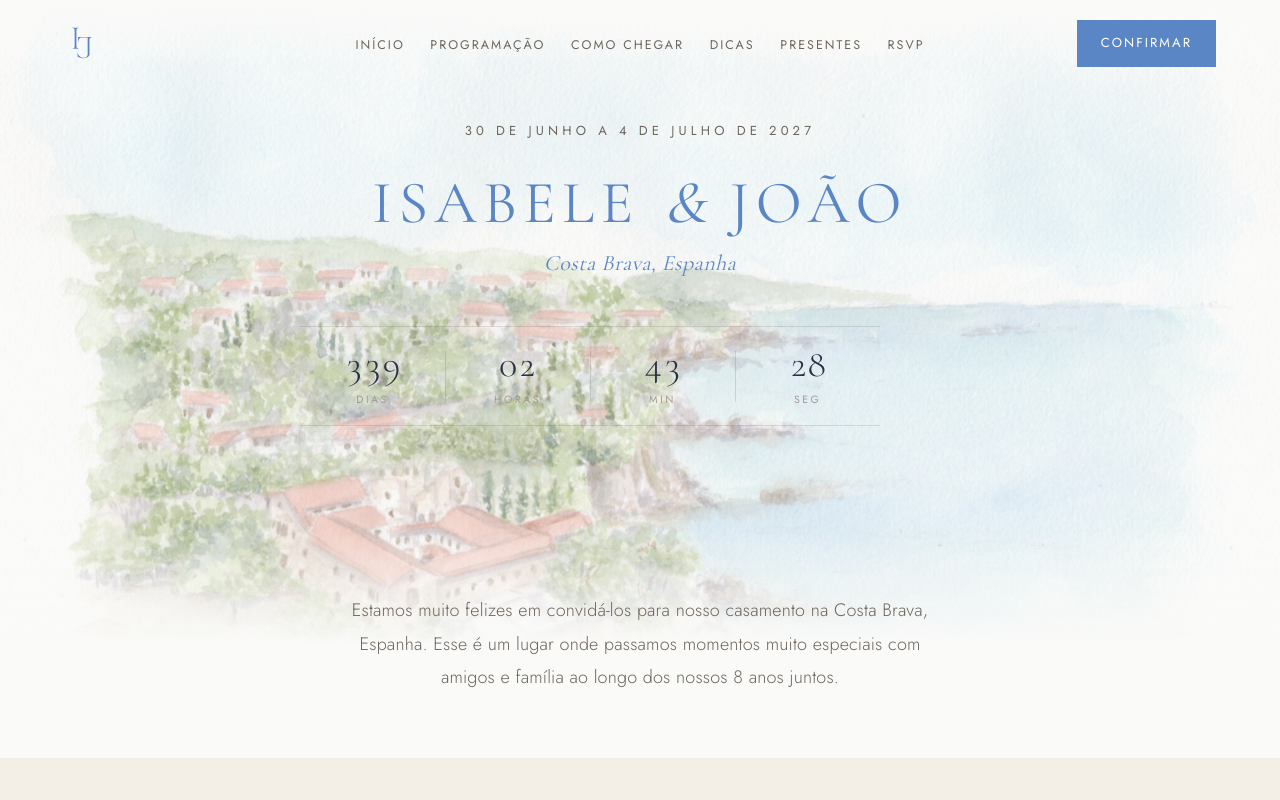
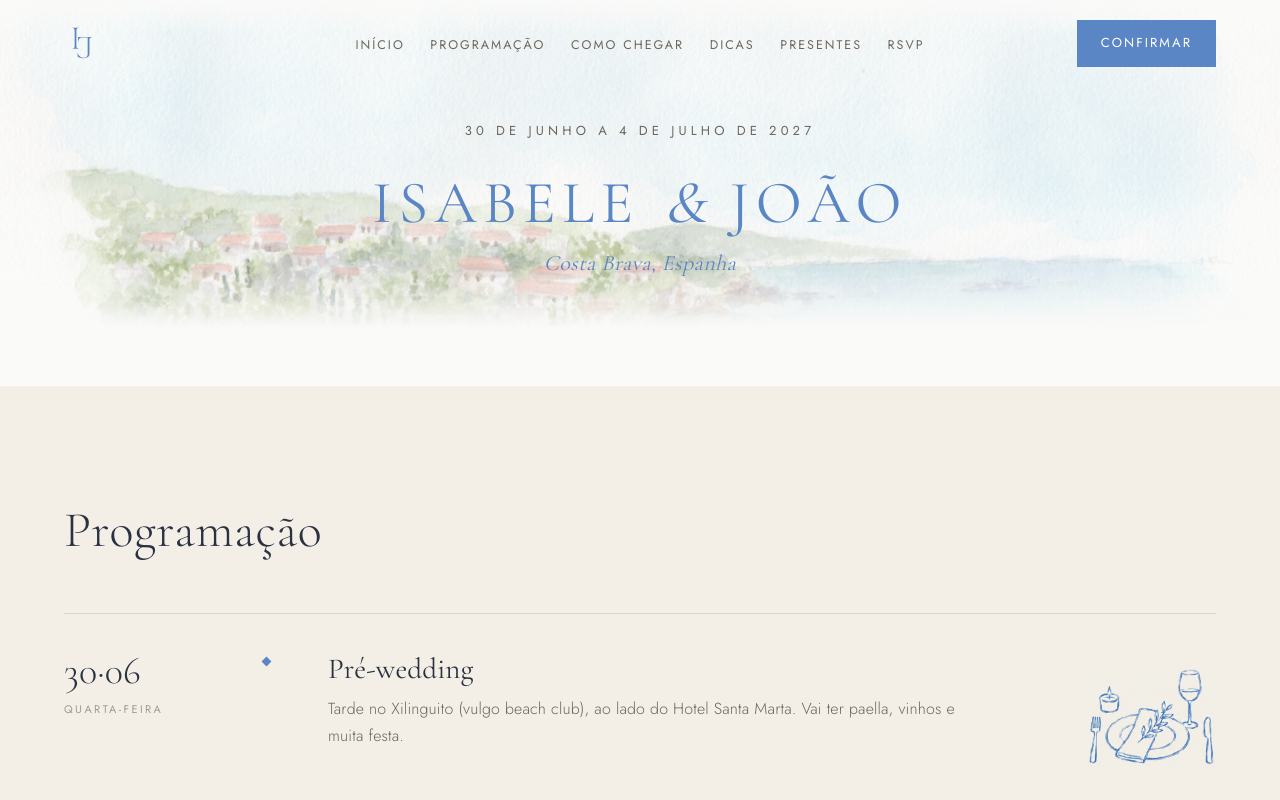
Before and after one commit to bf-hash/casamento-isabele-joao, a Next.js app: page / in a window 1280 px wide. Shown: the top 800 px of the page. Built offline with nearby package versions, Linux system fonts and the light colour scheme.

Commit message:
Remove welcome message and countdown timer

```diff
--- a/src/app/page.tsx
+++ b/src/app/page.tsx
@@ -1,6 +1,5 @@
 import Header from "@/components/Header";
 import Hero from "@/components/Hero";
-import Welcome from "@/components/Welcome";
 import Program from "@/components/Program";
 import HowToGet from "@/components/HowToGet";
 import Tips from "@/components/Tips";
@@ -15,7 +14,6 @@ export default function Home() {
         <div className="ij-hero-welcome">
           <div className="ij-hero-art" aria-hidden="true" />
           <Hero />
-          <Welcome />
         </div>
         <Program />
         <HowToGet />
--- a/src/components/Countdown.tsx
+++ /dev/null
@@ -1,47 +0,0 @@
-"use client";
-
-import { useState, useEffect } from "react";
-
-const TARGET = new Date("2027-07-01T15:00:00");
-
-function calc() {
-  const diff = Math.max(0, TARGET.getTime() - Date.now());
-  return {
-    d: Math.floor(diff / 864e5),
-    h: Math.floor((diff % 864e5) / 36e5),
-    m: Math.floor((diff % 36e5) / 6e4),
-    s: Math.floor((diff % 6e4) / 1e3),
-  };
-}
-
-const UNITS: [keyof ReturnType<typeof calc>, string][] = [
-  ["d", "dias"],
-  ["h", "horas"],
-  ["m", "min"],
-  ["s", "seg"],
-];
-
-export default function Countdown() {
-  const [t, setT] = useState<ReturnType<typeof calc> | null>(null);
-
-  useEffect(() => {
-    setT(calc());
-    const id = setInterval(() => setT(calc()), 1000);
-    return () => clearInterval(id);
-  }, []);
-
-  const pad = (n: number) => String(n).padStart(2, "0");
-
-  return (
-    <div className="ij-countdown">
-      {UNITS.map(([k, lbl]) => (
-        <div className="ij-countdown-unit" key={k}>
-          <div className="ij-countdown-val">
-            {t ? pad(t[k]) : "--"}
-          </div>
-          <div className="ij-countdown-lbl">{lbl}</div>
-        </div>
-      ))}
-    </div>
-  );
-}
--- a/src/components/Hero.tsx
+++ b/src/components/Hero.tsx
@@ -1,5 +1,3 @@
-import Countdown from "./Countdown";
-
 export default function Hero() {
   return (
     <section id="top" className="ij-hero">
@@ -9,7 +7,6 @@ export default function Hero() {
           ISABELE <em className="amp">&amp;</em> JOÃO
         </h1>
         <p className="ij-hero-place">Costa Brava, Espanha</p>
-        <Countdown />
         <a href="#rsvp" className="ij-hero-cta-mobile">
           Confirmar presença
         </a>
--- a/src/components/Welcome.tsx
+++ /dev/null
@@ -1,16 +0,0 @@
-import ScrollReveal from "./ScrollReveal";
-
-export default function Welcome() {
-  return (
-    <section id="welcome" className="ij-section ij-section-paper ij-welcome">
-      <div className="ij-center">
-        <ScrollReveal>
-          <p className="ij-prose">
-            Estamos muito felizes em convidá-los para nosso casamento na Costa Brava, Espanha. Esse é um lugar onde
-            passamos momentos muito especiais com amigos e família ao longo dos nossos 8 anos juntos.
-          </p>
-        </ScrollReveal>
-      </div>
-    </section>
-  );
-}
```
